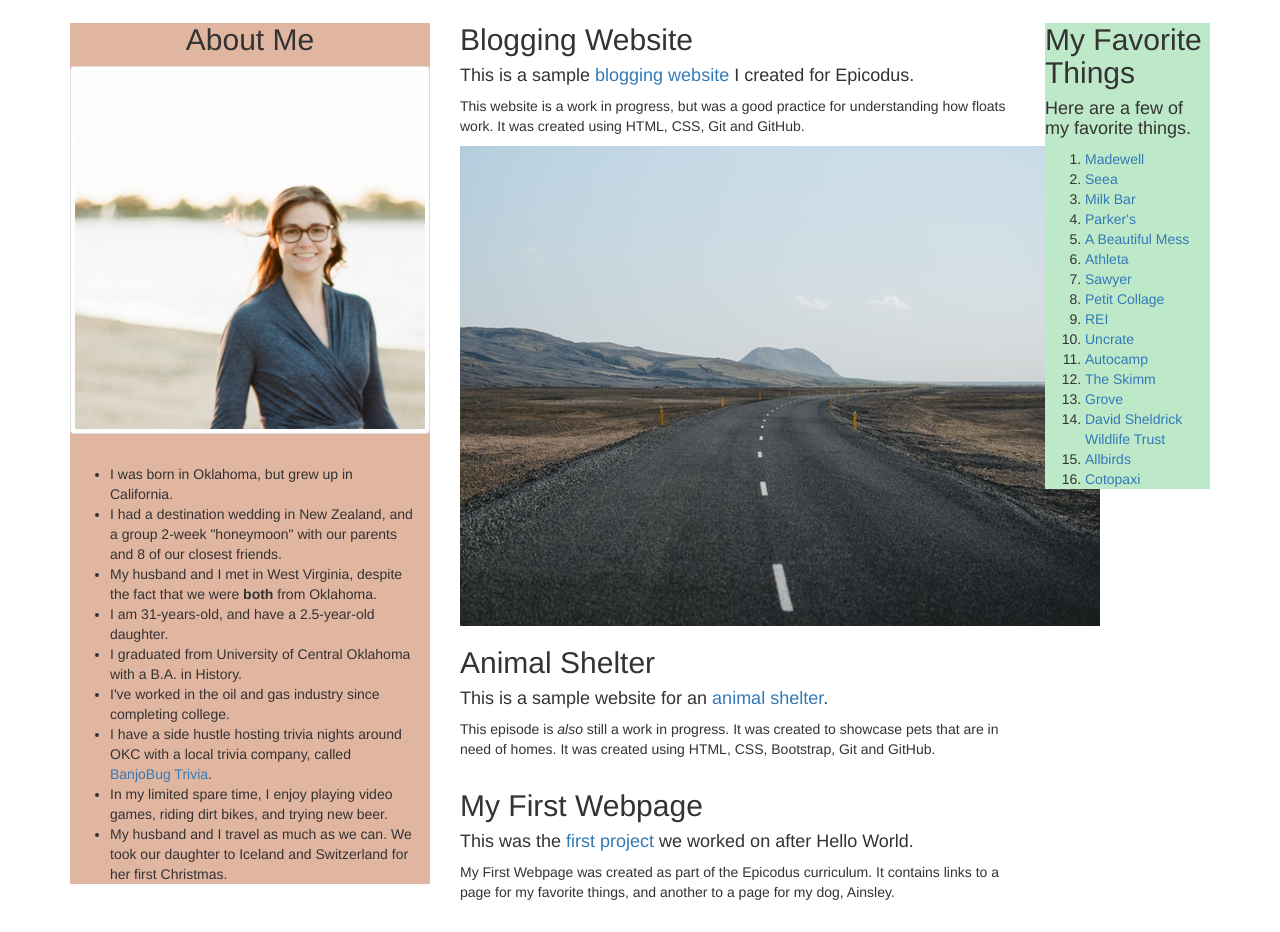
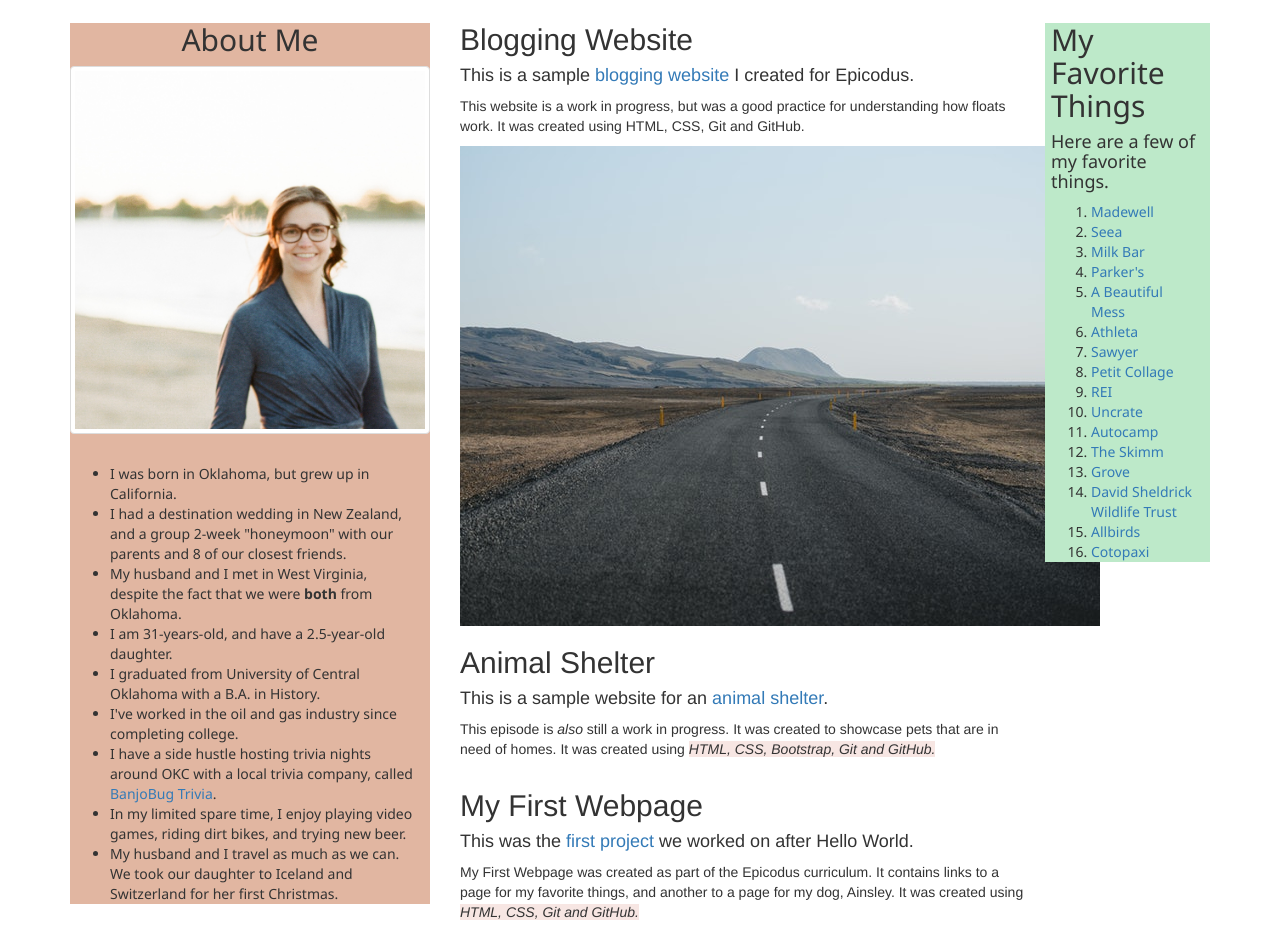
Before and after one commit to jesspropulsionlab/epicodus-portfolio, a plain HTML site: page index.html in a window 1280 px wide. Shown: the part 267-1199 px from the top of the page. Drawn offline with Linux system fonts and the light colour scheme.

Commit message:
Add README.md

```diff
--- a/css/styles.css
+++ b/css/styles.css
@@ -1,9 +1,13 @@
 .favorite-things {
   background-color: #BDE9C9;
+  font-family: 'Segoe UI', Tahoma, Geneva, Verdana, sans-serif;
+  padding-right: 12px;
+  padding-left: 6px;
 }
 
 .about-me {
   background-color: #E1B6A1;
+  font-family: 'Segoe UI', Tahoma, Geneva, Verdana, sans-serif;
 }
 
 .about-me h2 {
@@ -13,3 +17,8 @@
 .about-me ul {
   padding-right: 16px
 }
+
+.tools {
+  background-color: #F7E6E3;
+  font-style: oblique;
+}
--- a/index.html
+++ b/index.html
@@ -66,14 +66,15 @@
           <h2>Animal Shelter</h2>
           <h4>This is a sample website for an <a href="#" target="_BLANK">animal shelter</a>.</h4>
           <p>This episode is <em>also</em> still a work in progress. It was created to showcase
-             pets that are in need of homes. It was created using HTML, CSS, Bootstrap, Git and
-             GitHub.</p>
+             pets that are in need of homes. It was created using <span class="tools">HTML, CSS, Bootstrap,
+             Git and GitHub.</span></p>
         </div>
         <div class="col-md-6">
           <h2>My First Webpage</h2>
           <h4>This was the <a href="#" target="_BLANK">first project</a> we worked on after Hello World.</h4>
           <p>My First Webpage was created as part of the Epicodus curriculum. It contains links
-             to a page for my favorite things, and another to a page for my dog, Ainsley.</p>
+             to a page for my favorite things, and another to a page for my dog, Ainsley. It was
+             created using <span class="tools">HTML, CSS, Git and GitHub.</span></p>
         </div>
       </div>
     </div>
```
Also changed, not shown: 1 other file.
